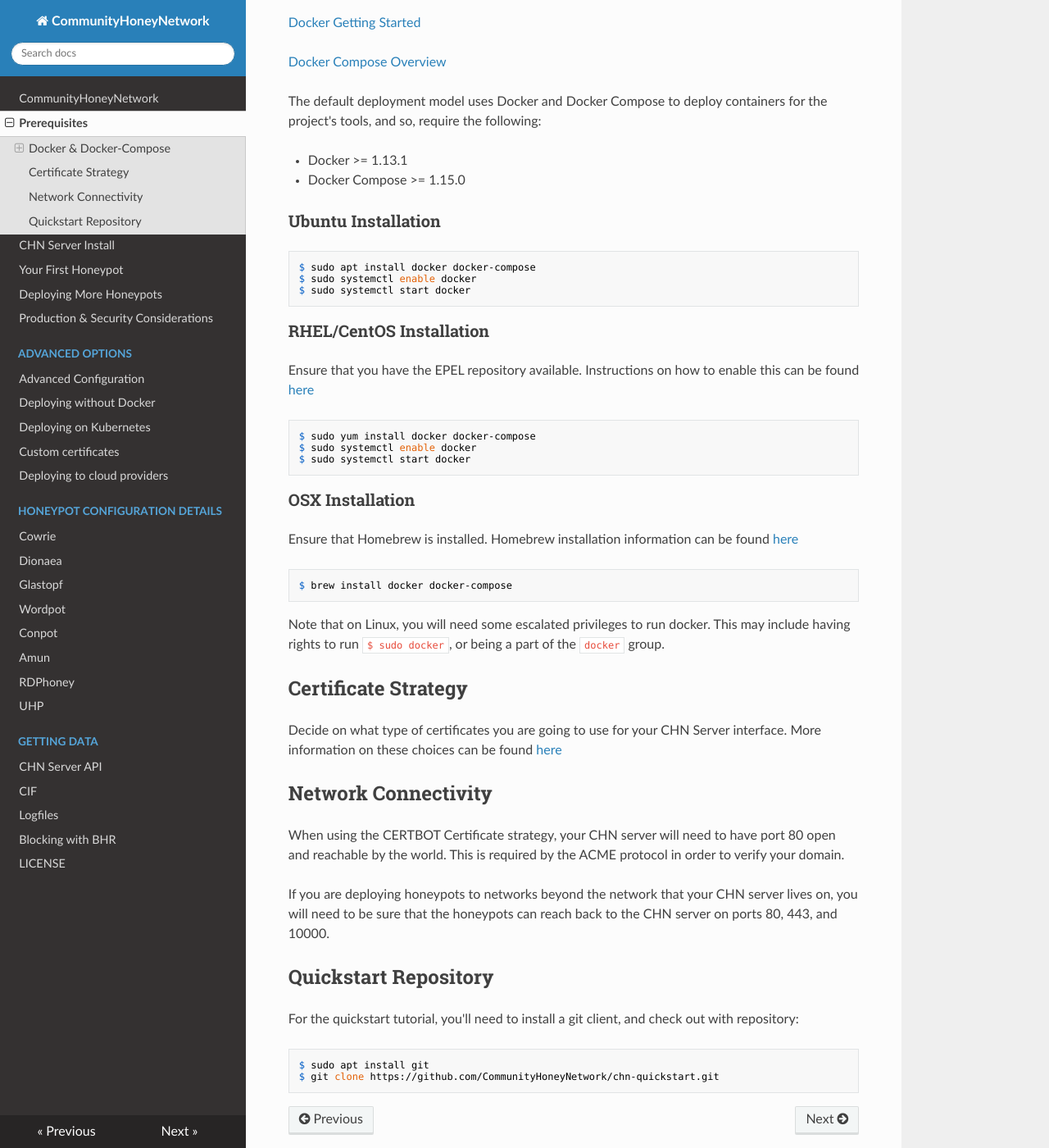
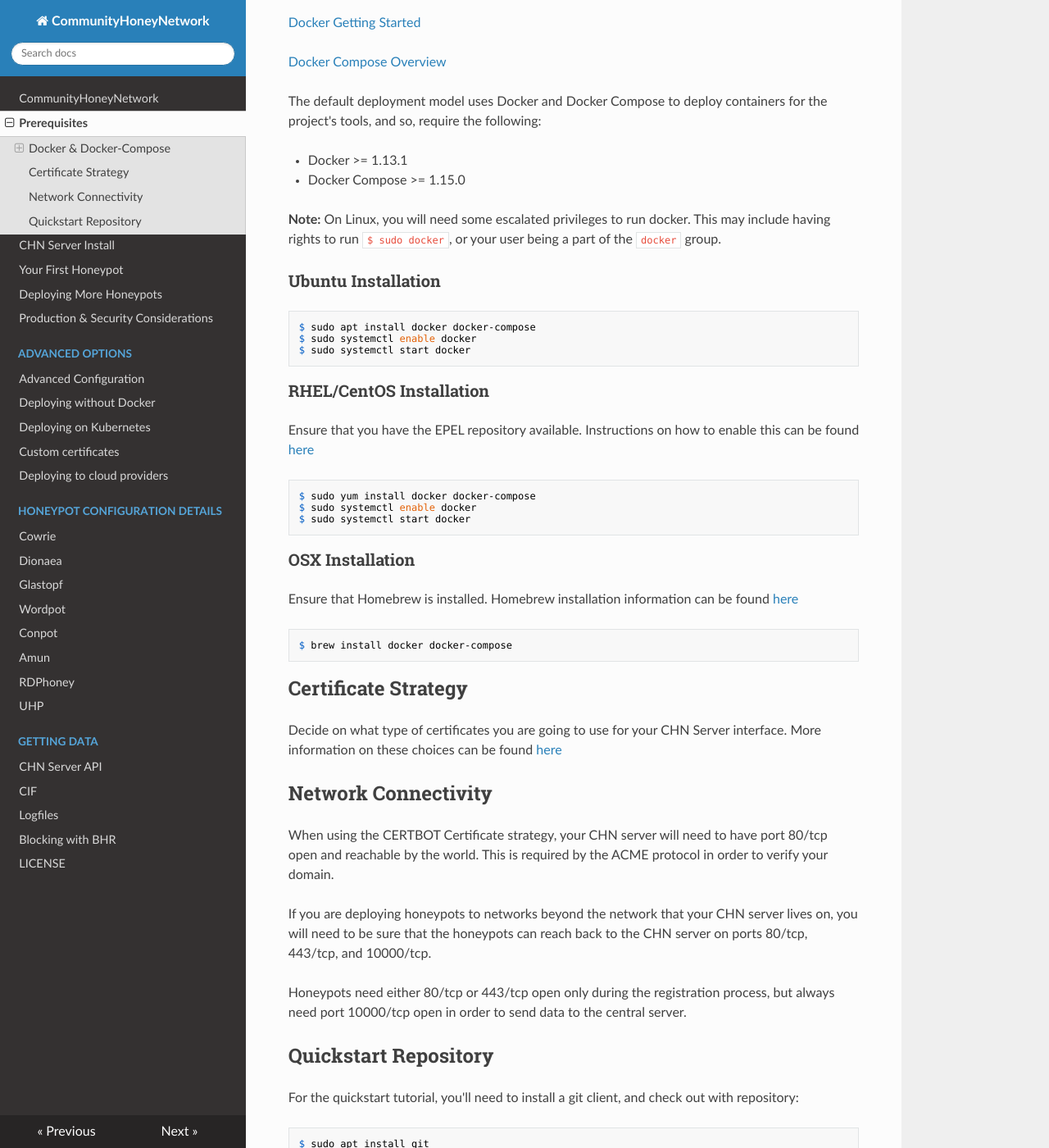
Before and after one commit to CommunityHoneyNetwork/chn-docs, an MkDocs documentation site: the page built from docs/prerequisite.md, in a window 1280 px wide and 1400 px high, scrolled down 344 px. Shown: the whole window at 82% size. Built offline with MkDocs 1.6.1, drawn with Linux system fonts in a browser that asks for light colours; nearby versions of some CDN libraries; old or Windows-style settings are respelled for this version of MkDocs.

Commit message:
Making item more prominent
Signed-off-by: Jesse Bowling <jesse.bowling@duke.edu>

````diff
--- a/docs/prerequisite.md
+++ b/docs/prerequisite.md
@@ -17,6 +17,10 @@ containers for the project's tools, and so, require the following:
 
 * Docker >= 1.13.1
 * Docker Compose >= 1.15.0
+
+__Note:__ On Linux, you will need some escalated privileges to run docker.
+This may include having rights to run `$ sudo docker`, or your user being a part of the
+`docker` group.
 
 ### Ubuntu Installation
 
@@ -46,11 +50,6 @@ found [here](https://brew.sh/)
 $ brew install docker docker-compose
 ```
 
-Note that on Linux, you will need some escalated privileges to run docker.
-This may include having rights to run `$ sudo docker`, or being a part of the
-`docker` group.
-
-
 
 ## Certificate Strategy
 
@@ -61,12 +60,15 @@ interface.  More information on these choices can be found
 ## Network Connectivity
 
 When using the CERTBOT Certificate strategy, your CHN server will need to have
-port 80 open and reachable by the world.  This is required by the ACME protocol
+port 80/tcp open and reachable by the world.  This is required by the ACME protocol
 in order to verify your domain.
 
 If you are deploying honeypots to networks beyond the network that your CHN
 server lives on, you will need to be sure that the honeypots can reach back to
-the CHN server on ports 80, 443, and 10000.
+the CHN server on ports 80/tcp, 443/tcp, and 10000/tcp.
+
+Honeypots need either 80/tcp or 443/tcp open only during the registration process, but always need port 10000/tcp open in order
+to send data to the central server.
 
 ## Quickstart Repository
 
````
